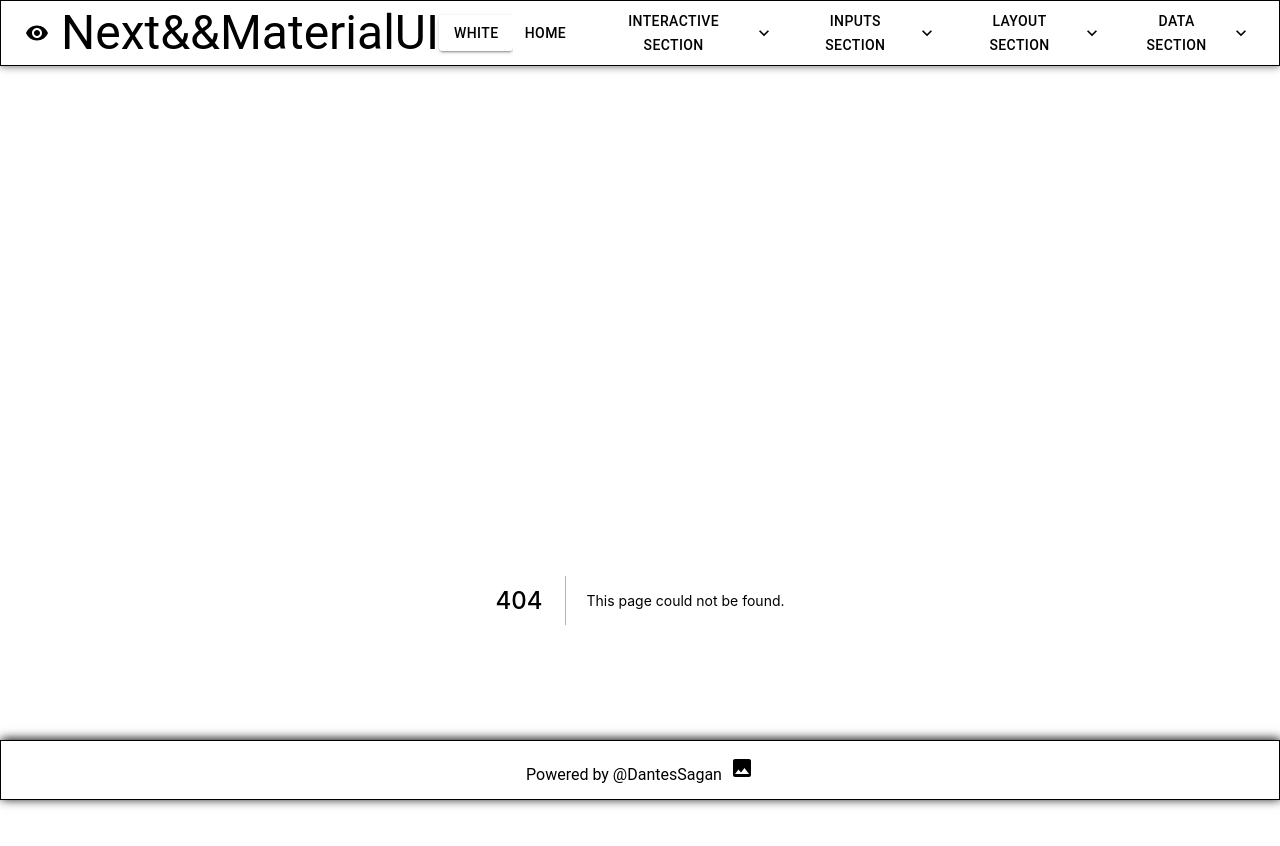
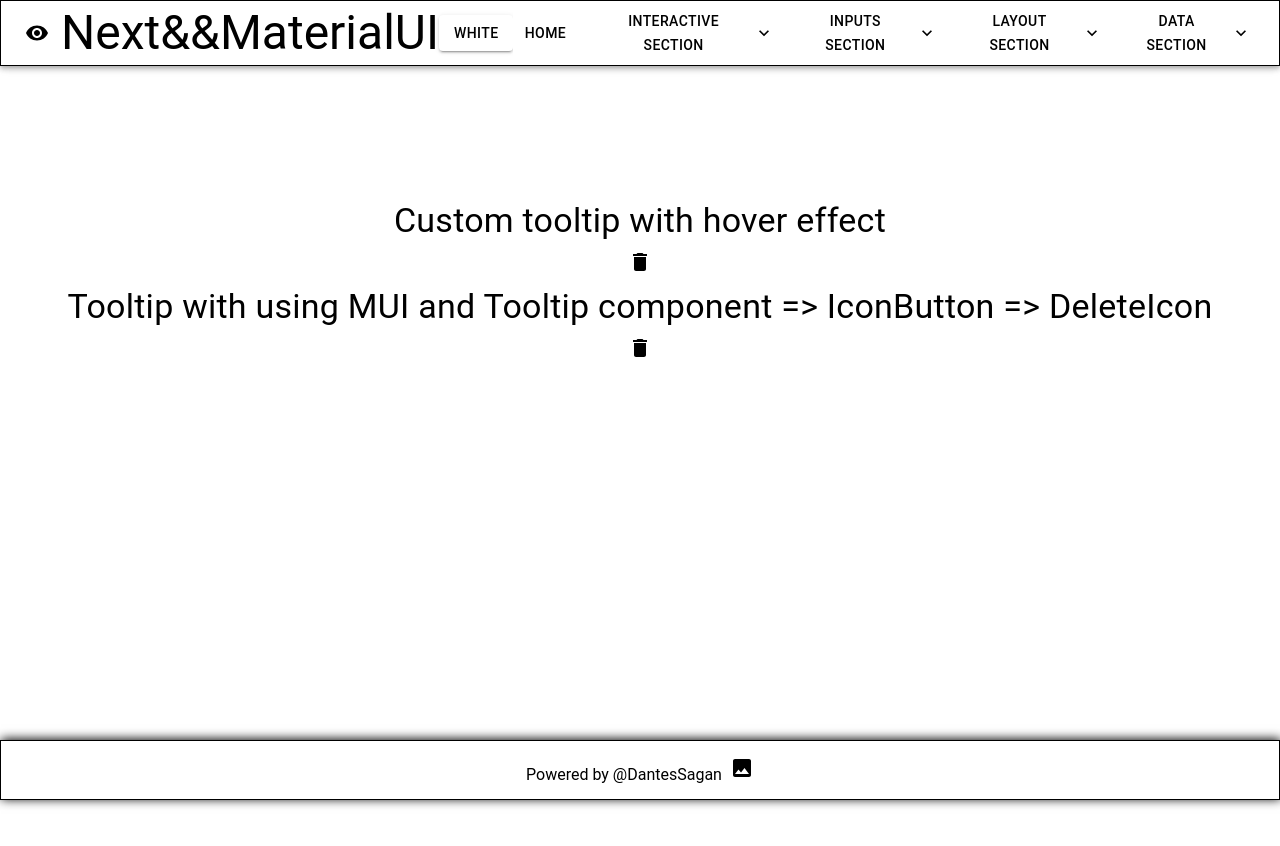
Before and after one commit to DantesSagan/materialNextReact, a Next.js app: page /tooltip in a window 1280 px wide. Before the commit this address had no page. Shown: the top 846 px of the page. After the commit the page ends 800 px from the top, so only its background shows below. Built offline with nearby package versions, Linux system fonts and the light colour scheme.

Commit message:
32 mui = tooltip and custom tooltip

```diff
--- a/pages/_app.js
+++ b/pages/_app.js
@@ -3,7 +3,7 @@ import Footer from '../components/layout/footer';
 import Navbar from '../components/layout/navbar';
 
 import '../styles/globals.css';
-import '../styles/navbar.css';
+// import '../styles/navbar.css';
 import NavbarIndexTop from '../components/layout/muiNavbar';
 
 export default function MyApp({ Component, pageProps }) {
--- a/pages/chip/index.tsx
+++ b/pages/chip/index.tsx
@@ -33,7 +33,7 @@ export default function ChipIndex() {
           return (
             <div key={chip}>
               <Chip
-              color='secondary'
+                color='secondary'
                 key={chip}
                 label={chip}
                 onDelete={() => handleDelete(chip)}
--- /dev/null
+++ b/pages/tooltip/index.tsx
@@ -0,0 +1,43 @@
+import { Stack, Tooltip, IconButton, Typography } from '@mui/material';
+import { Delete } from '@mui/icons-material';
+import React from 'react';
+
+export default function TooltipIndex({ checked }) {
+  const textColor = checked ? 'black' : 'white';
+  return (
+    <Stack alignItems='center'>
+      <Typography variant='h4'>Custom tooltip with hover effect</Typography>
+      <div style={{ cursor: 'pointer' }}>
+        <section className='mainButton'>
+          <Delete sx={{ color: textColor }} />
+          <div
+            style={{
+              cursor: 'text',
+              border: '1px solid',
+              borderColor: textColor,
+              borderRadius: '15px',
+              borderTopLeftRadius: '60px',
+              borderBottomLeftRadius: '60px',
+              padding: '2px',
+              marginLeft: '5px',
+              color: textColor,
+              fontSize: '12px',
+            }}
+            className='dropButton'
+          >
+            Delete
+          </div>
+        </section>
+      </div>
+      <Typography variant='h4'>
+        Tooltip with using MUI and Tooltip component {` =>`} IconButton {` =>`}{' '}
+        DeleteIcon
+      </Typography>
+      <Tooltip title='delete' placement='right' arrow>
+        <IconButton>
+          <Delete sx={{ color: textColor }} />
+        </IconButton>
+      </Tooltip>
+    </Stack>
+  );
+}
--- a/styles/globals.css
+++ b/styles/globals.css
@@ -69,3 +69,20 @@ a {
     flex-direction: column;
   }
 }
+
+.mainButton {
+  display: inline-block;
+  padding: 8px;
+}
+
+.dropButton {
+  display: none;
+  position: absolute;
+  min-width: 50px;
+}
+
+.mainButton:hover .dropButton {
+  position: absolute;
+  transition-duration: 300ms;
+  display: inline-block;
+}
```
